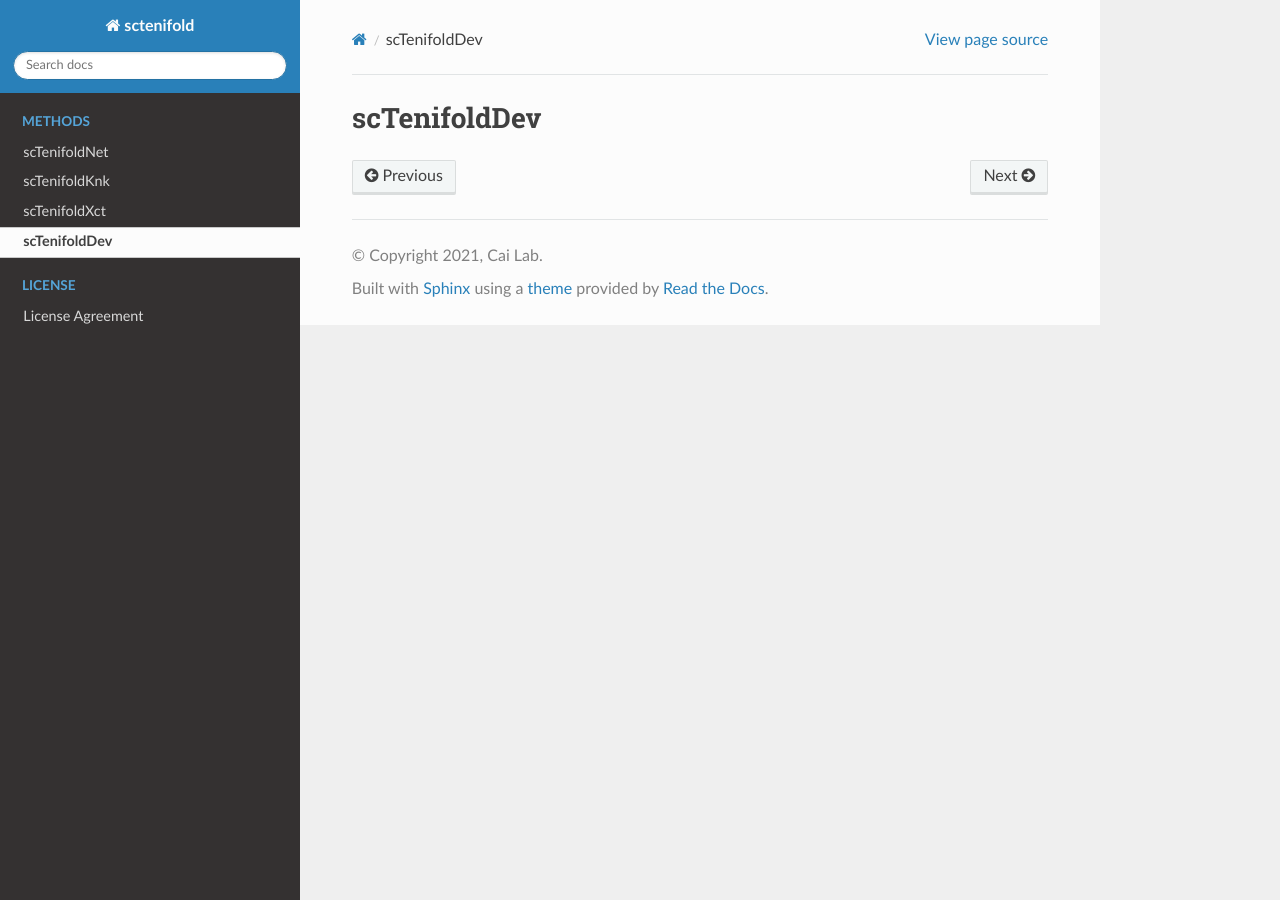
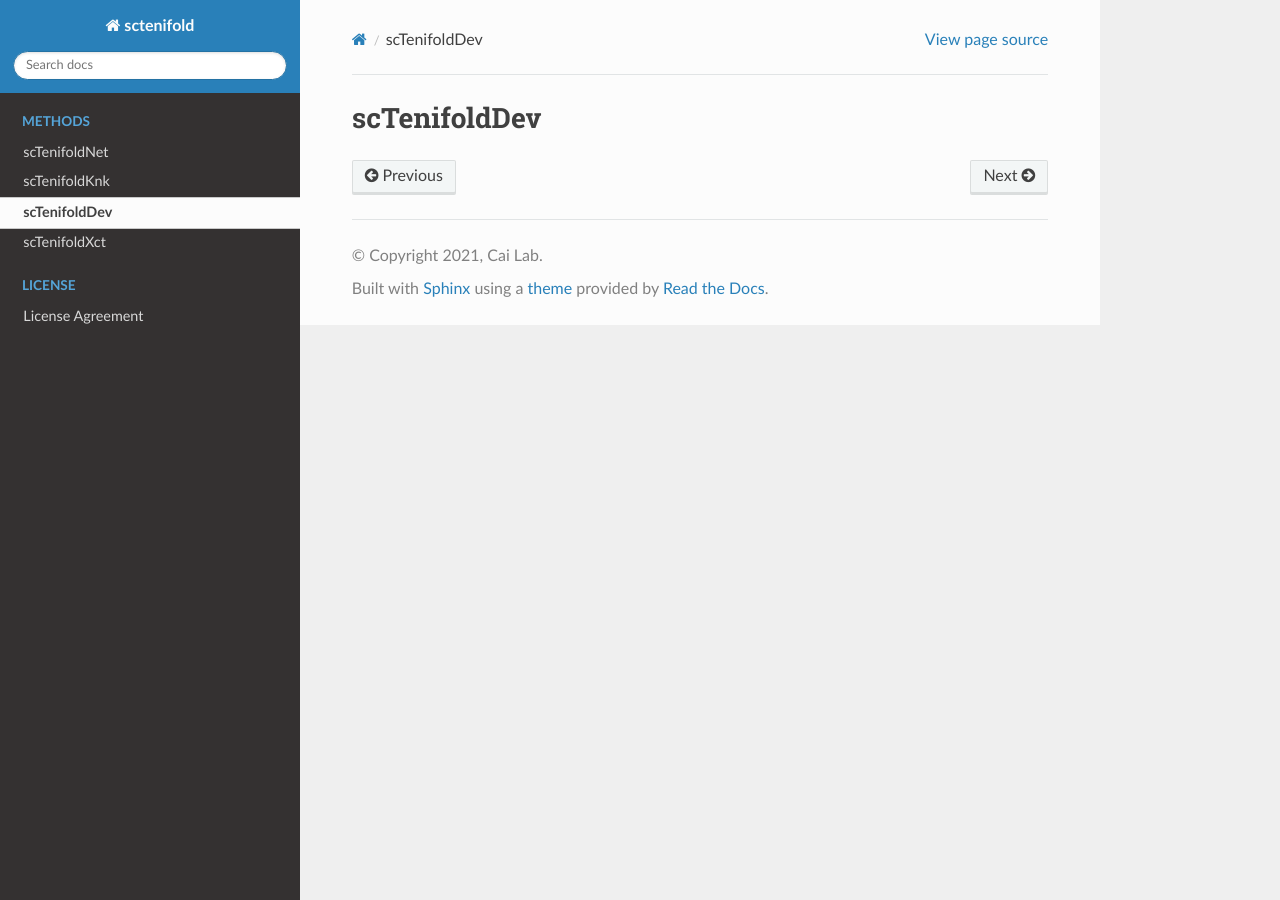
Before and after one commit to scTenifold/scTenifold.github.io, a Sphinx documentation site: the page built from docs/sctenifolddev.rst, in a window 1280 px wide. Built offline with Sphinx 7.4.7 and the Read the Docs theme 2.0.0, drawn with Linux system fonts in a browser that asks for light colours.

```diff
--- a/docs/index.rst
+++ b/docs/index.rst
@@ -13,8 +13,8 @@ Welcome to `scTenifold` documentation!
 
    sctenifoldnet
    sctenifoldknk
+   sctenifolddev
    sctenifoldxct
-   sctenifolddev
 
 .. toctree::
    :maxdepth: 1
```
